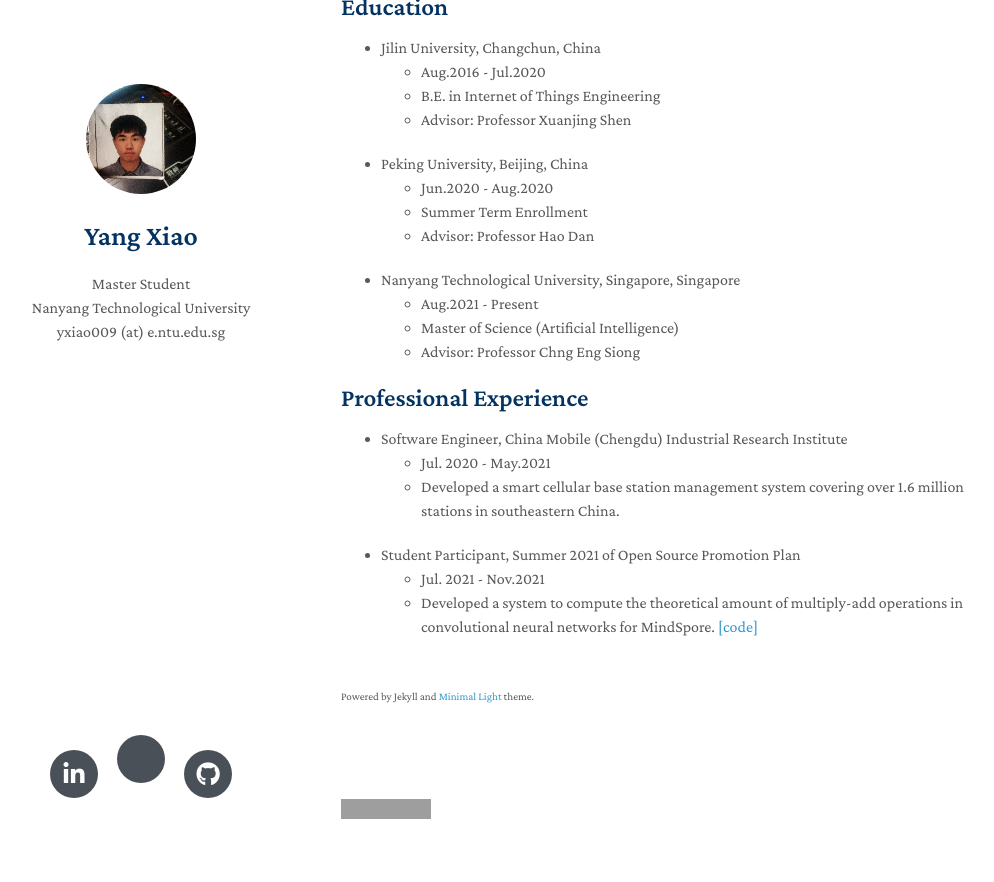
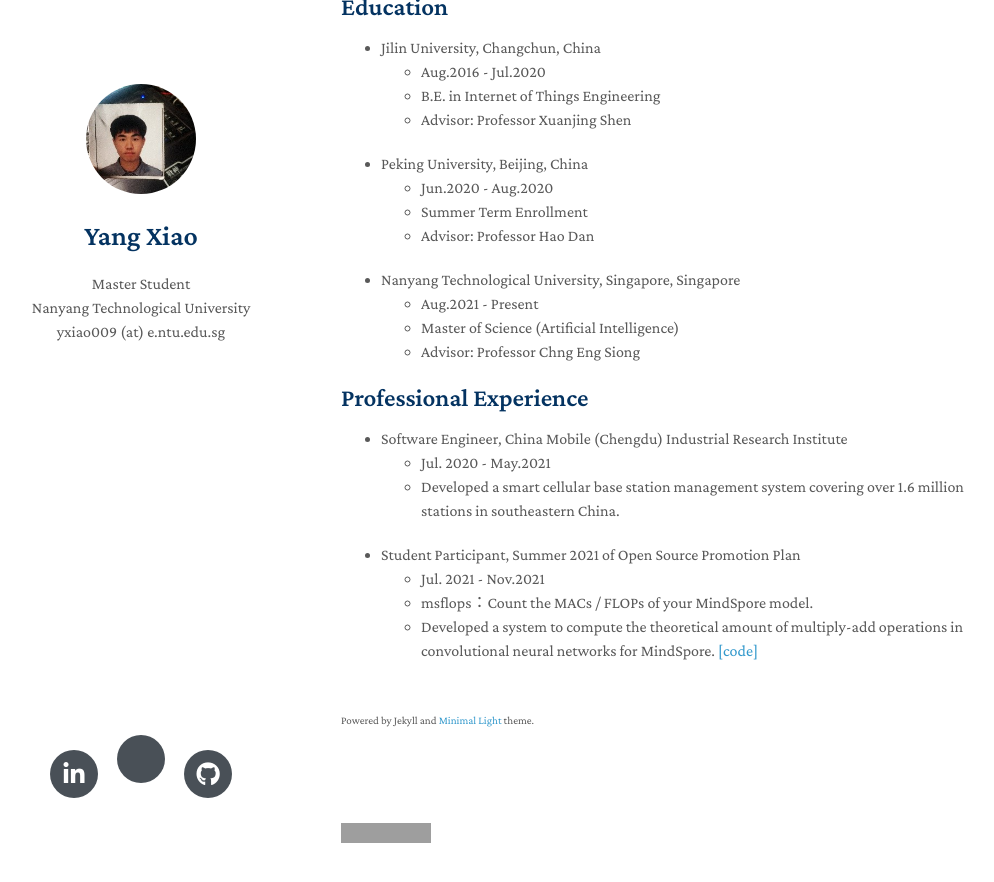
Before and after one commit to swagshaw/swagshaw.github.io, a Jekyll site: the page built from index.md, in a window 1280 px wide and 900 px high, scrolled down 522 px. Shown: the top 882 px of the window, without its empty margins (129-1123 px from the left). Built offline with Jekyll 4.4.1, drawn with Linux system fonts in a browser that asks for light colours; nearby versions of some CDN libraries; a style sheet for code colours, icons or effects is not loaded; our own code applies the rules of GitHub Pages for plain Markdown files; grey boxes are pictures that could not be loaded.

Commit message:
Update index.md

```diff
--- a/index.md
+++ b/index.md
@@ -41,6 +41,7 @@ I am contributing to building **"easy-to-use"**, **"energy efficient"**, and  **
   - Developed a smart cellular base station management system covering over 1.6 million stations in southeastern China.
 - Student Participant, Summer 2021 of Open Source Promotion Plan
   - Jul. 2021 - Nov.2021
+  - msflops：Count the MACs / FLOPs of your MindSpore model.
   - Developed a system to compute the theoretical amount of multiply-add operations in convolutional neural networks for MindSpore. [[code]](https://github.com/swagshaw/mindspore-flops)
 
 
```
